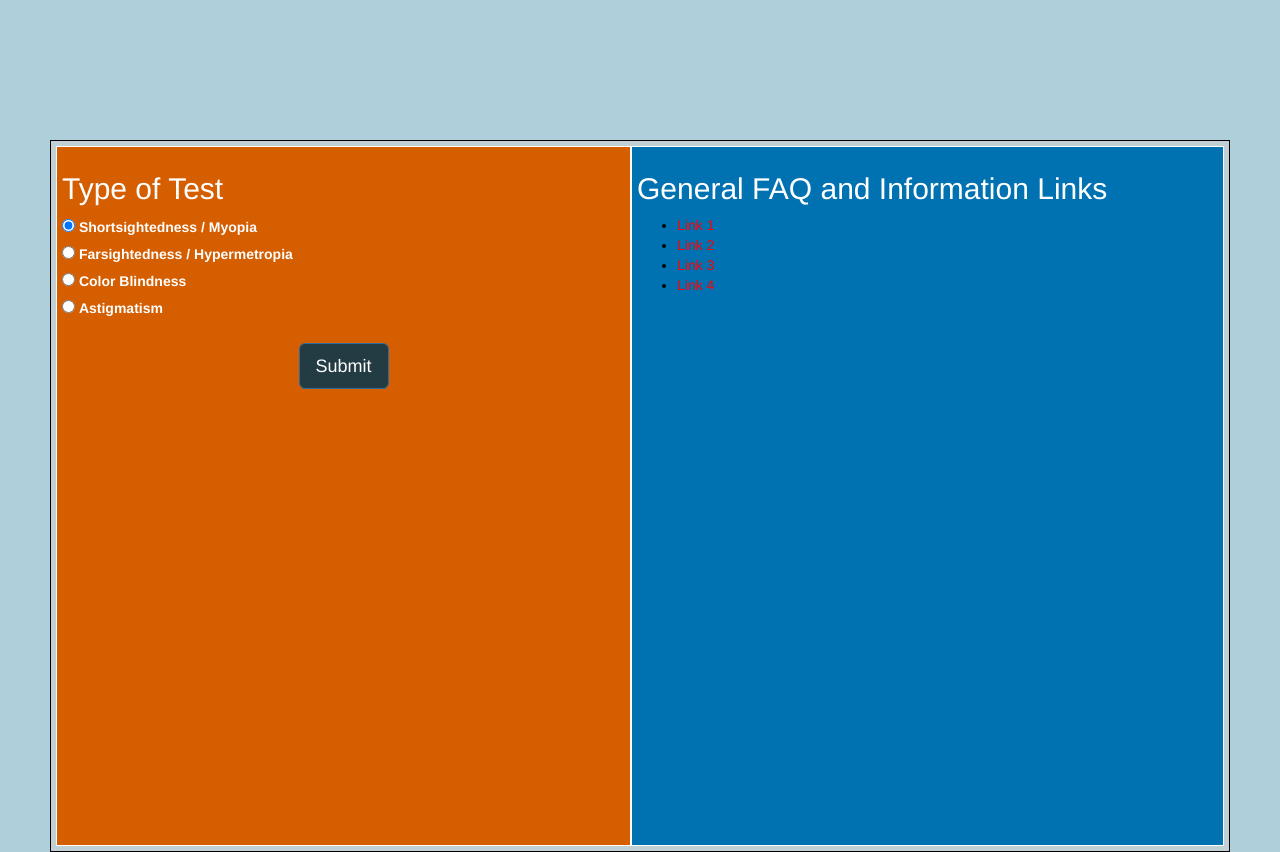
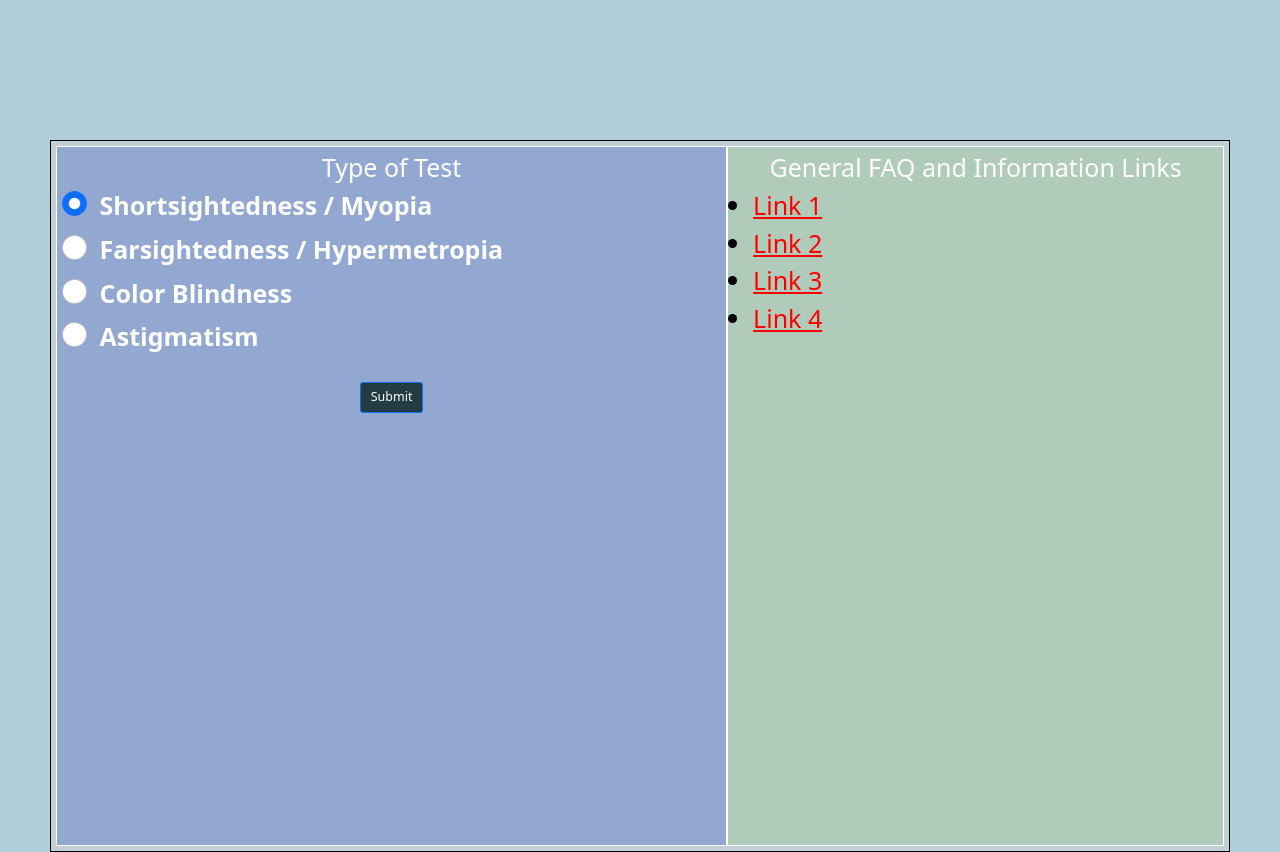
Before and after one commit to Rimshamaredia/Mjolnir, a Flask app: page /testchoice in a window 1280 px wide. Run offline with Flask 2, Linux system fonts and the light colour scheme; some libraries are stand-ins or nearby versions.

Commit message:
Added styling

```diff
--- a/VisionHelp/templates/base.html
+++ b/VisionHelp/templates/base.html
@@ -7,6 +7,53 @@
   <link rel="stylesheet" href="https://maxcdn.bootstrapcdn.com/bootstrap/3.4.1/css/bootstrap.min.css">
   <script src="https://ajax.googleapis.com/ajax/libs/jquery/3.5.1/jquery.min.js"></script>
   <script src="https://maxcdn.bootstrapcdn.com/bootstrap/3.4.1/js/bootstrap.min.js"></script>
+      <!-- CSS only -->
+      <link href="https://cdn.jsdelivr.net/npm/bootstrap@5.1.3/dist/css/bootstrap.min.css" rel="stylesheet"
+      integrity="sha384-1BmE4kWBq78iYhFldvKuhfTAU6auU8tT94WrHftjDbrCEXSU1oBoqyl2QvZ6jIW3" crossorigin="anonymous">
+  <!-- JavaScript Bundle with Popper -->
+  <script src="https://cdn.jsdelivr.net/npm/bootstrap@5.1.3/dist/js/bootstrap.bundle.min.js"
+      integrity="sha384-ka7Sk0Gln4gmtz2MlQnikT1wXgYsOg+OMhuP+IlRH9sENBO0LRn5q+8nbTov4+1p"
+      crossorigin="anonymous"></script>
+      <script>
+        window.onload = function () {
+          const player = document.getElementById('player');
+          const canvas = document.getElementById('canvas');
+          const context = canvas.getContext('2d');
+          const captureButton = document.getElementById('capture');
+
+          const constraints = {
+            video: true,
+          };
+
+          captureButton.addEventListener('click', () => {
+            // Draw the video frame to the canvas.
+            vid_size = find_video_size()
+            canvas.width = vid_size[1]
+            canvas.height = vid_size[0]
+            context.drawImage(player, 0, 0, canvas.width, canvas.height);
+
+            // Save image to filesystem
+            var image = canvas.toDataURL()
+            // window.location.href = image;
+            var formCanvas = document.getElementById('canvas_datauri')
+            formCanvas.value = image
+
+          });
+
+          // Attach the video stream to the video element and autoplay.
+          navigator.mediaDevices.getUserMedia(constraints).then((stream) => {
+            player.srcObject = stream;
+          });
+
+          function find_video_size() {
+            // console.log(player.videoHeight + ' ' + player.videoWidth)
+            return [player.videoHeight, player.videoWidth]
+          }
+        }
+
+
+      </script>
+
   <style>
     /* Remove the navbar's default margin-bottom and rounded borders */
 
@@ -28,15 +75,16 @@
     }
 
     #left{
-      background-color: #d55e00;
+      background-color: #92a8d1;
       border: 1px solid #fff;
       padding: 0.5rem;
       flex-grow: 3;
       color: #fff;
       height: 700px
     }
+
     #right {
-      background-color: #0072b2;
+      background-color: #b1cbbb;
       border: 1px solid #fff;
       padding: 0.5rem;
       flex-grow: 1;
@@ -48,8 +96,6 @@
     }
     a:link    { color: red }    /* unvisited links */
     a:hover   { color: yellow } /* user hovers     */
-
-
   </style>
 </head>
 <body>
--- a/VisionHelp/templates/testChoice.html
+++ b/VisionHelp/templates/testChoice.html
@@ -4,12 +4,13 @@
 <div className = "Test-choice-select">
     <div id="content">
         <div id="left">
-            <div className="header">
-                <H2> Type of Test</H2>
+            <div className="header" style="text-align:center;">
+                <H1> Type of Test</H1>
             </div>
+            <div style="font-size:25px;">
             <div class="form-check">
                 <input class="form-check-input" type="radio" name="flexRadioDefault" id="flexRadioDefault-myopia" checked>
-                <label class="form-check-label" for="flexRadioDefault-myopia">
+                <label class="form-check-label" for="flexRadioDefault-myopia" >
                   Shortsightedness / Myopia
                 </label>
               </div>
@@ -31,16 +32,17 @@
                   Astigmatism
                 </label>
               </div>
+              </div>
             <div class="text-center" style="padding-top: 20px;">
                 <button type="submit" class="btn btn-primary btn-lg" style="background-color:#233b43 !important ;">Submit</button>
             </div>
         </div>
 
         <div id="right">
-            <div className="header">
-                <H2> General FAQ and Information Links</H2>
+            <div className="header"  style="text-align:center;">
+                <H1> General FAQ and Information Links</H1>
             </div>
-            <ul id="link-list">
+            <ul id="link-list" style="font-size:25px;">
                 <li><a href="#">Link 1</a></li>
                 <li><a href="#">Link 2</a></li>
                 <li><a href="#">Link 3</a></li>
```
Also changed, not shown: VisionHelp/templates/UserInfo.html (+4 -4 lines), VisionHelp/templates/upload_image.html (+5 -57 lines).
